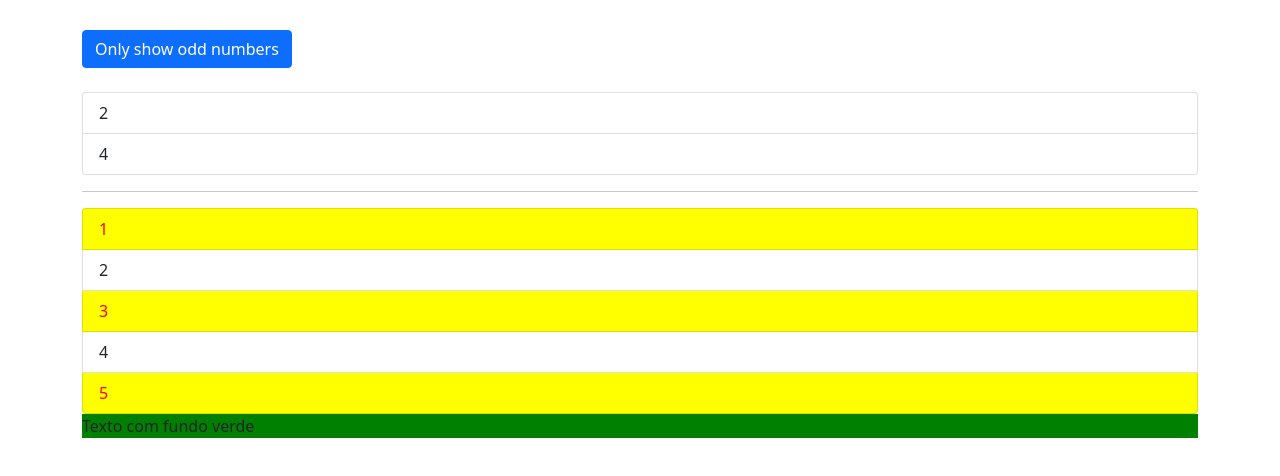
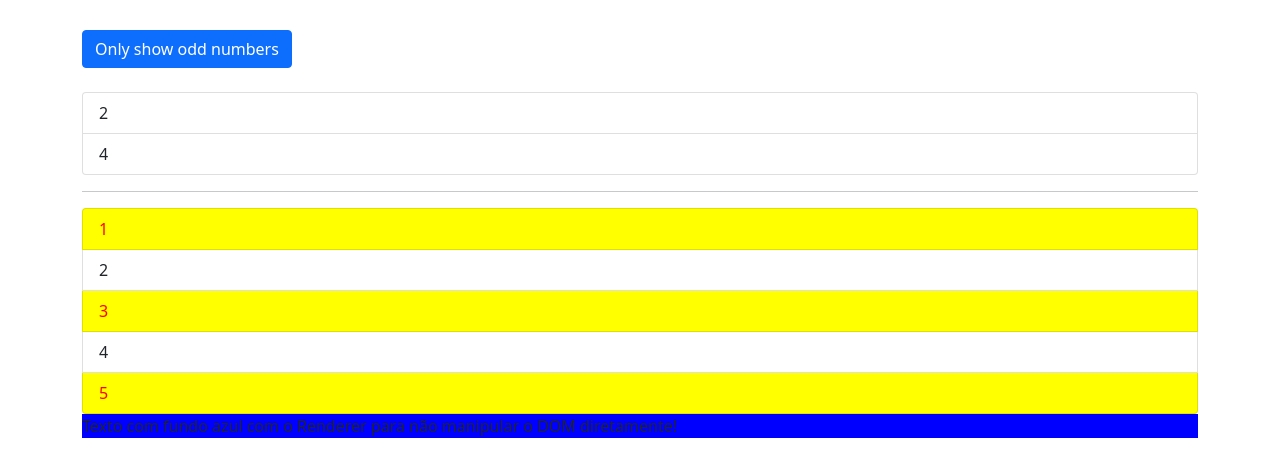
Before and after one commit to itfernandolira/angular-directives, an Angular app: page / in a window 1280 px wide. Shown: the top 476 px of the page. Built offline with nearby package versions, Linux system fonts and the light colour scheme.

Commit message:
Using the Renderer to build a Better Attribute Directive

```diff
--- a/src/app/app.component.html
+++ b/src/app/app.component.html
@@ -35,7 +35,7 @@
           </li>
         </ul>
       </div>
-      <p appHighlight>Texto com fundo verde</p>
+      <p appHighlight>Texto com fundo azul com o Renderer para não manipular o DOM diretamente!</p>
     </div>
   </div>
 </div>
--- a/src/app/highlight.directive.ts
+++ b/src/app/highlight.directive.ts
@@ -1,14 +1,16 @@
-import { Directive, ElementRef, OnInit } from '@angular/core';
+import { Directive, ElementRef, OnInit, Renderer2 } from '@angular/core';
 
 @Directive({
   selector: '[appHighlight]'
 })
 export class HighlightDirective implements OnInit{
 
-  constructor(private elementRef: ElementRef) { }
+  constructor(private elementRef: ElementRef, private renderer: Renderer2) { }
 
   ngOnInit() {
-    this.elementRef.nativeElement.style.backgroundColor = "green";
+    //this.elementRef.nativeElement.style.backgroundColor = "green";
+    //Better approach
+    this.renderer.setStyle(this.elementRef.nativeElement,'background-color','blue');
   }
 
 
```
